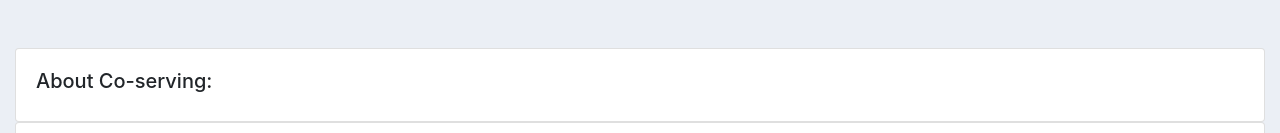
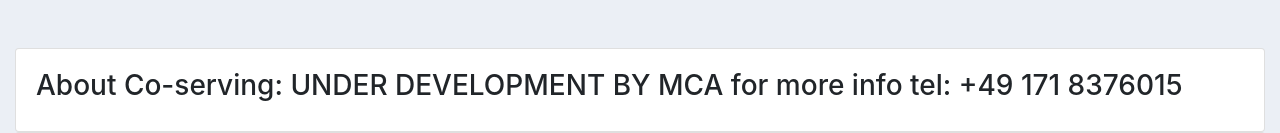
Before and after one commit to marco872/coserving, a Django app: page / in a window 1280 px wide. Shown: the part 112-245 px from the top of the page. Run offline with Django 3.2, Linux system fonts and the light colour scheme; some libraries are stand-ins or nearby versions.

Commit message:
address info

```diff
--- a/co_servings/templates/co_servings/home.html
+++ b/co_servings/templates/co_servings/home.html
@@ -7,7 +7,7 @@
 			<div class="col-md">
 
 				<div class="card card-body">
-			 		<h5>About Co-serving:</h5>
+			 		<h3>About Co-serving: UNDER DEVELOPMENT BY MCA for more info tel: +49 171 8376015</h3>
 				</div>
 				<div class="card card-body">
 
```
Also changed, not shown: static/images/log2.PNG (added).
